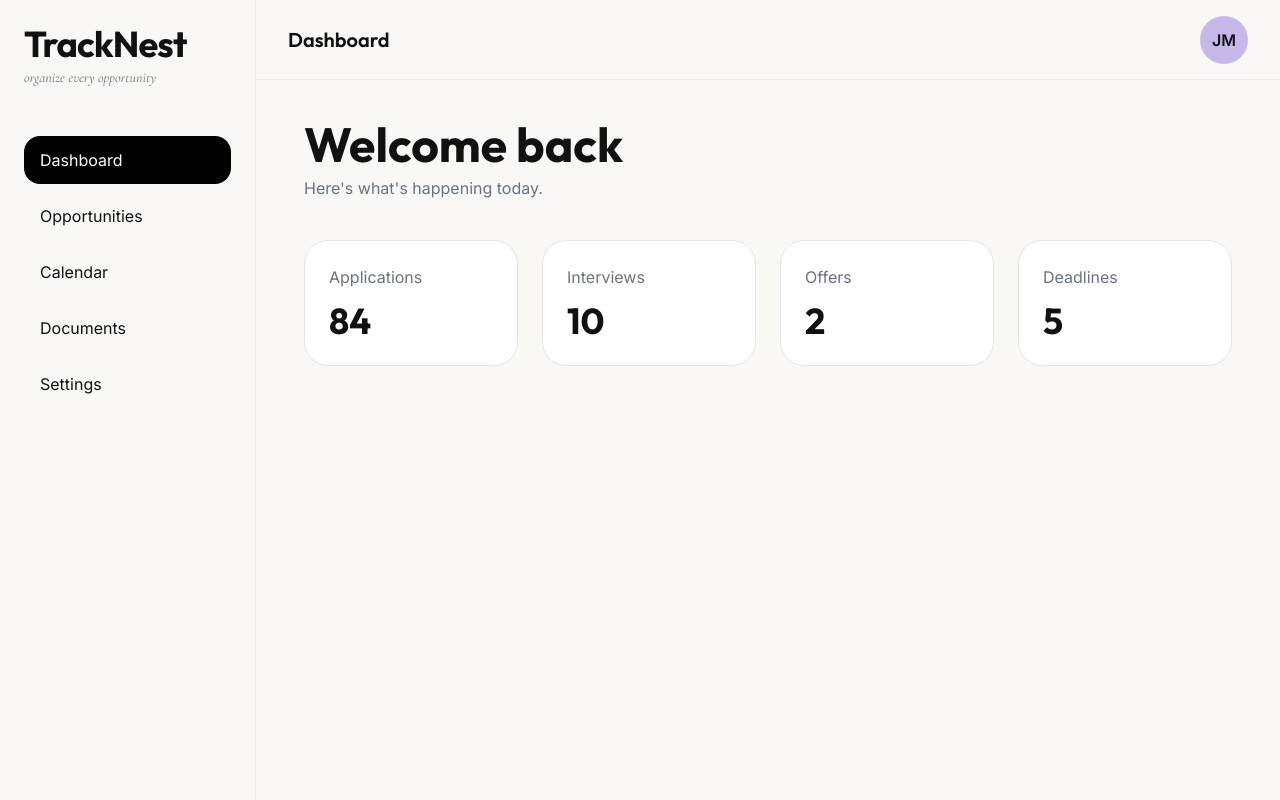
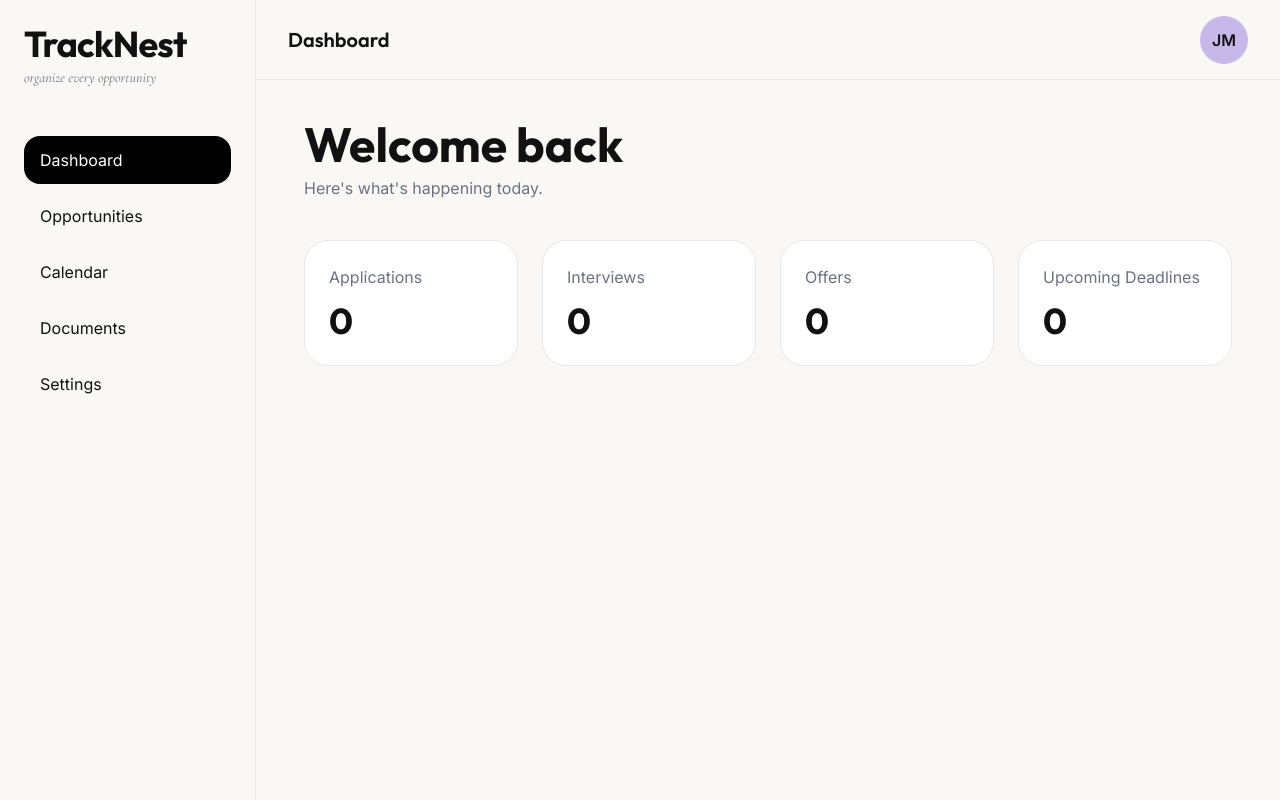
Before and after one commit to Jyotiiii3003/TrackNest, a React (Vite) app in the folder frontend/: page /dashboard in a window 1280 px wide. Built offline with nearby package versions, Linux system fonts and the light colour scheme.

Commit message:
Connect dashboard with live opportunity analytics

```diff
--- a/frontend/src/pages/Dashboard.jsx
+++ b/frontend/src/pages/Dashboard.jsx
@@ -2,9 +2,48 @@ import AppLayout from "../layouts/AppLayout";
 
 import StatCard from "../components/dashboard/StatCard";
 
-import { dashboardData } from "../data/mockDashboard";
+import {useState, useEffect} from "react";
 
 function Dashboard() {
+  const [opportunities, setOpportunities] =
+  useState([]);
+
+  useEffect(() => {
+    const saved =
+    localStorage.getItem("opportunities");
+
+    if (saved) {
+    setOpportunities(JSON.parse(saved));
+    }
+  }, []);
+
+
+   const stats = [
+  {
+    title: "Applications",
+    value: opportunities.length,
+  },
+  {
+    title: "Interviews",
+    value: opportunities.filter(
+      (item) => item.status === "Interview"
+    ).length,
+  },
+  {
+    title: "Offers",
+    value: opportunities.filter(
+      (item) => item.status === "Offer"
+    ).length,
+  },
+  {
+    title: "Upcoming Deadlines",
+    value: opportunities.filter(
+      (item) =>
+        new Date(item.deadline) > new Date()
+    ).length,
+  },
+];
+
   return (
     <AppLayout>
 
@@ -25,7 +64,7 @@ function Dashboard() {
 
         <div className="grid md:grid-cols-2 lg:grid-cols-4 gap-6">
 
-          {dashboardData.stats.map((stat) => (
+          {stats.map((stat) => (
             <StatCard
               key={stat.title}
               title={stat.title}
```
